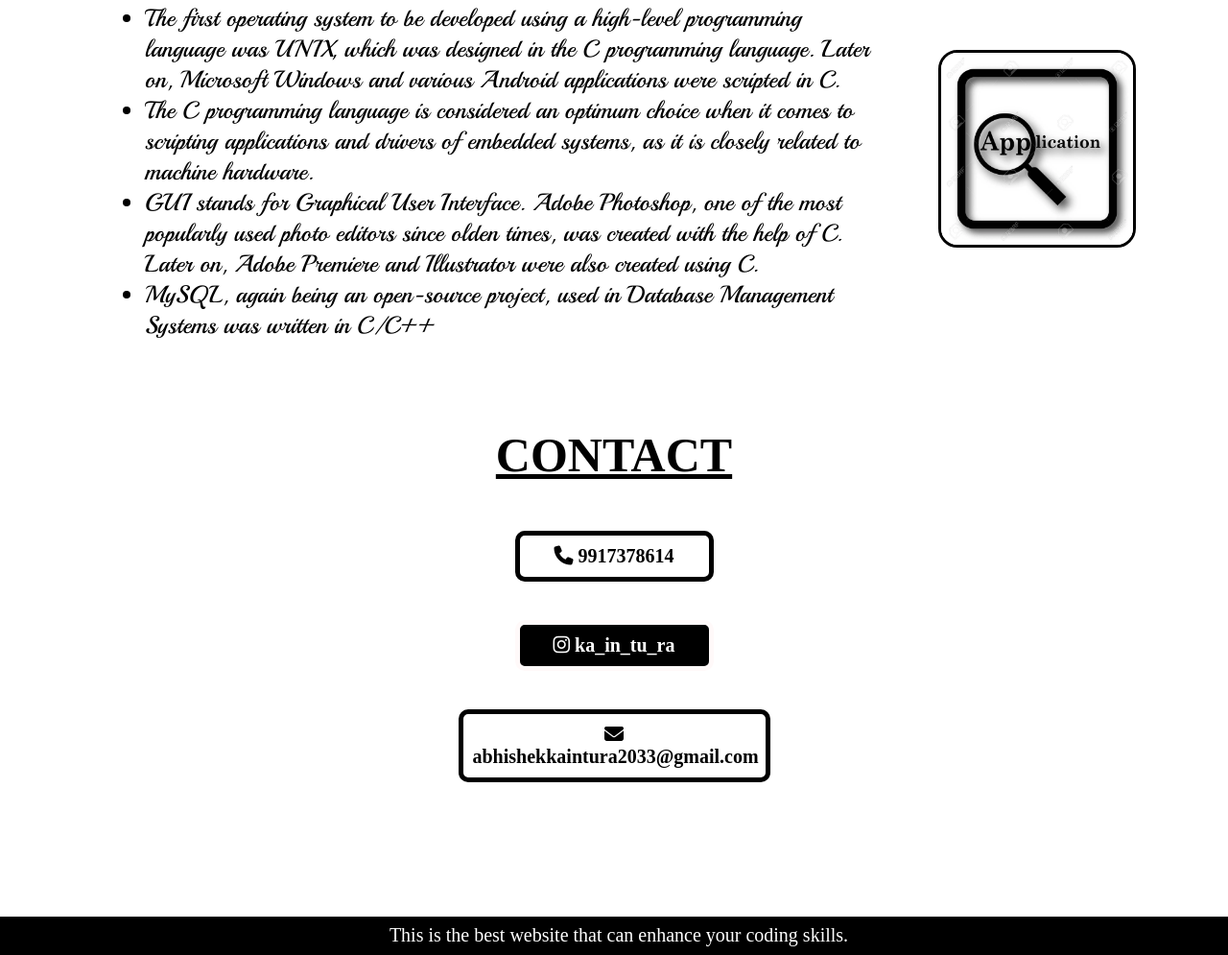
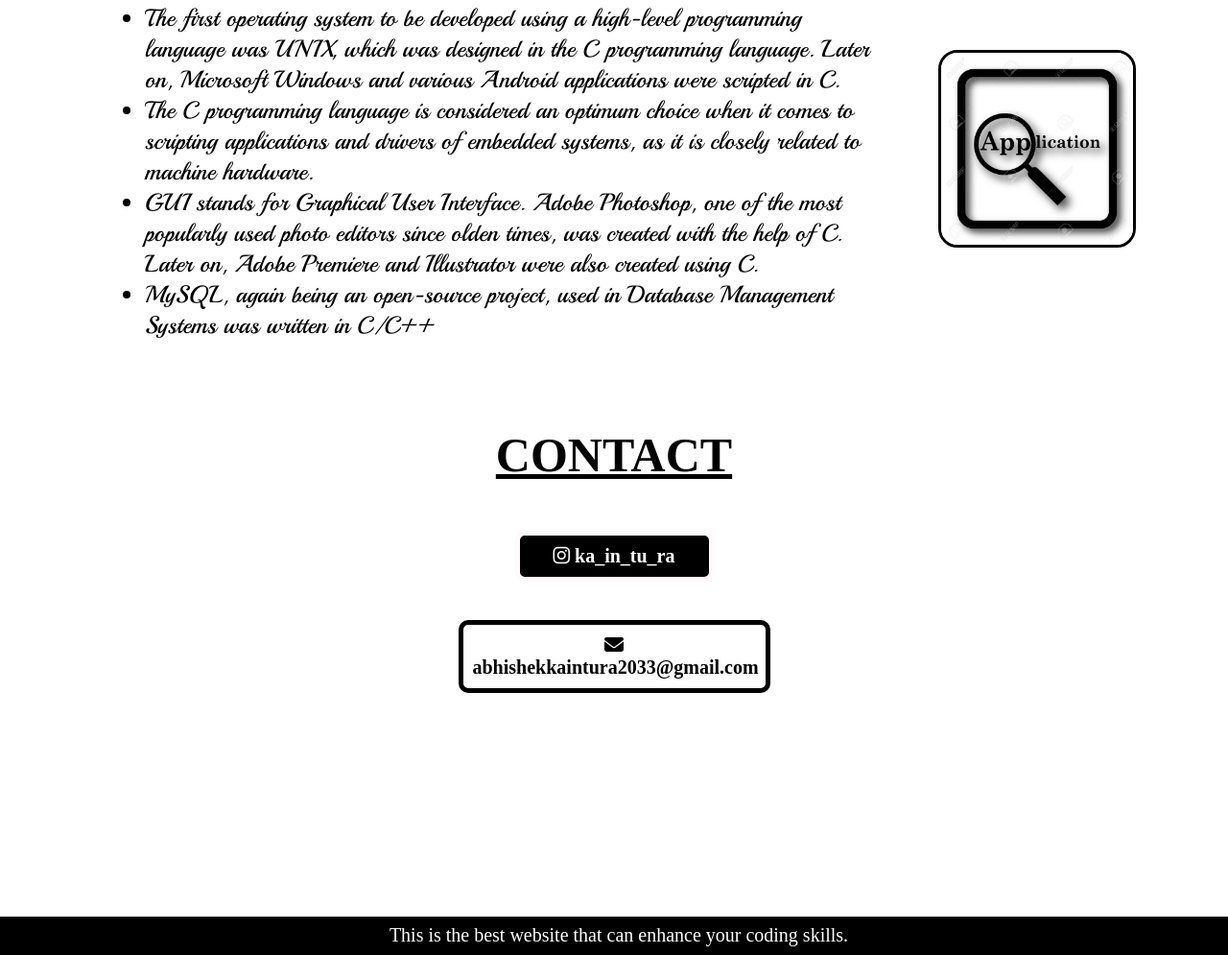
Before and after one commit to Codewithkaint/webproject, a plain HTML site: page index.html in a window 1280 px wide. Shown: the part 1733-2728 px from the top of the page at 96% size. Drawn offline with Linux system fonts and the light colour scheme; a web font is replaced by a local one.

Commit message:
Update index.html

```diff
--- a/index.html
+++ b/index.html
@@ -103,12 +103,7 @@
         <h1>CONTACT</h1>
         <div class="info">
 
-            <div class="icon1">
-                <i class="fa fa-phone"></i>
-                9917378614
 
-
-            </div>
             <div class="icon3">
                 <i class="fa fa-instagram"></i>
                 ka_in_tu_ra
```
